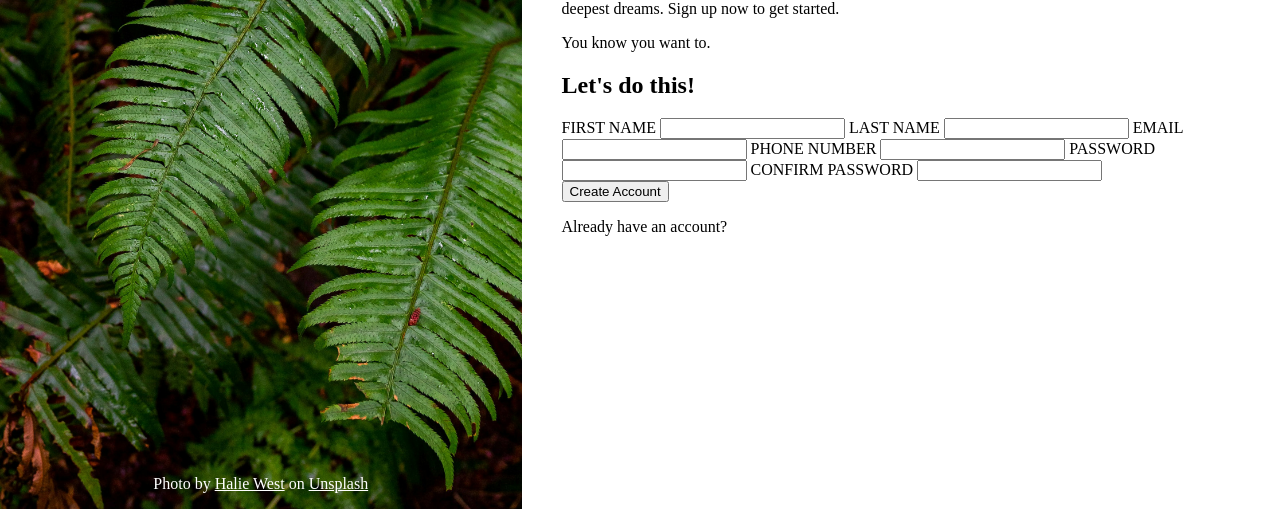
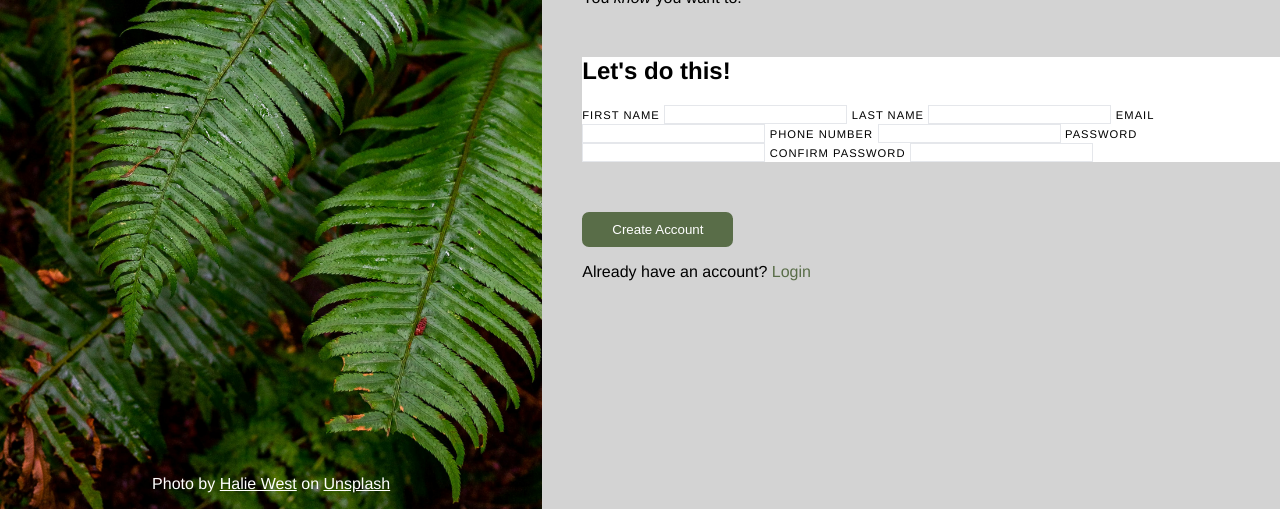
Before and after one commit to devisedweb/sign-up-form, a plain HTML site: page index.html in a window 1280 px wide. Shown: the part 291-800 px from the top of the page. Drawn offline with Linux system fonts and the light colour scheme.

Commit message:
Update style.css

```diff
--- a/style.css
+++ b/style.css
@@ -5,6 +5,8 @@
 body {
   margin: 0;
   padding: 0;
+  background-color: lightgrey;
+  font-family: "Franklin Gothic Medium", "Arial Narrow", Arial, sans-serif;
 }
 
 main {
@@ -55,3 +57,47 @@
 .bg-color {
   align-self: center;
 }
+
+.bg-color > div {
+  margin-bottom: 50px;
+}
+
+.bg-color > div p span {
+  font-style: italic;
+}
+
+.form-bg {
+  background-color: #fff;
+  margin-bottom: 50px;
+}
+
+label {
+  font-size: 0.7rem;
+  letter-spacing: 1px;
+}
+
+input {
+  border: 1px solid #e5e7eb;
+}
+
+input:focus {
+  border: 1px solid blue;
+}
+
+#password:user-invalid,
+#confirm-password:user-invalid {
+  border: 1px solid red;
+}
+
+button {
+  color: #fff;
+  background-color: #596d48;
+  padding: 10px 30px;
+  border: none;
+  border-radius: 7px;
+}
+
+form p a:link {
+  color: #596d48;
+  text-decoration: none;
+}
```
